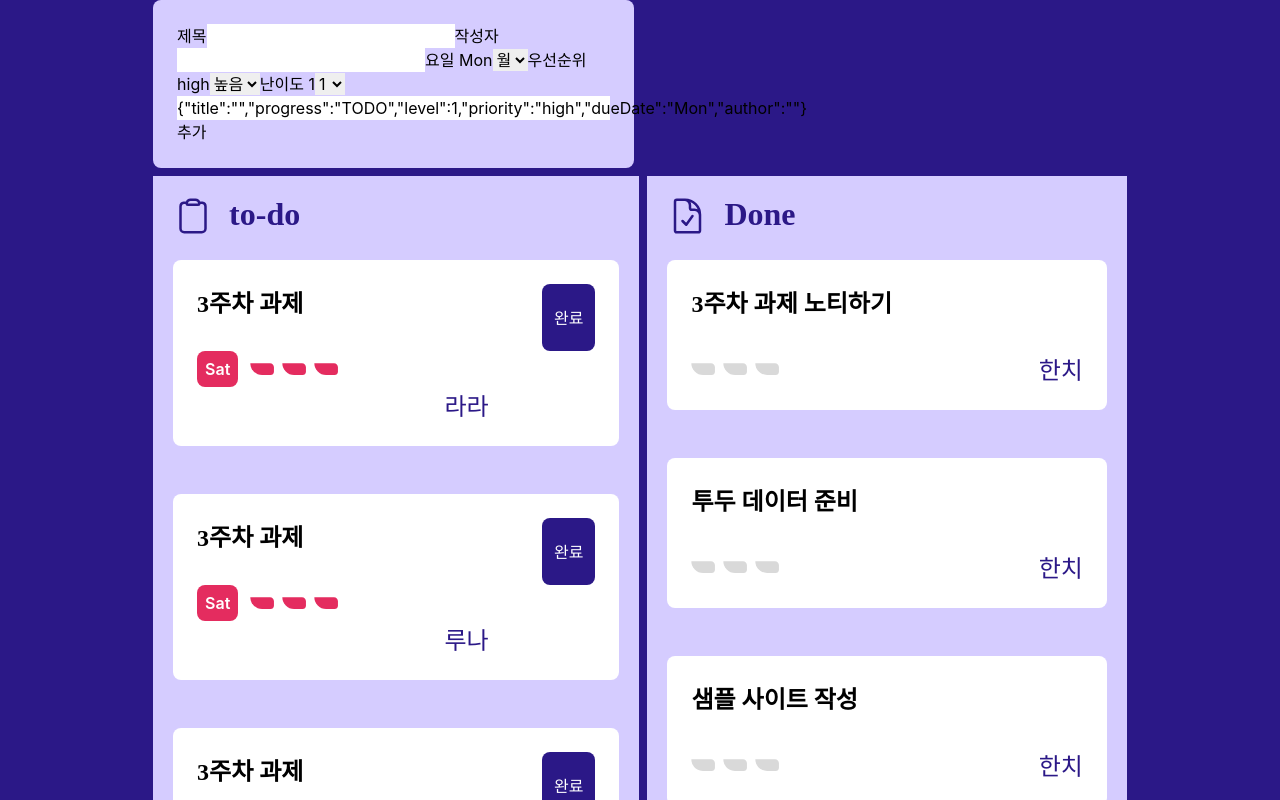
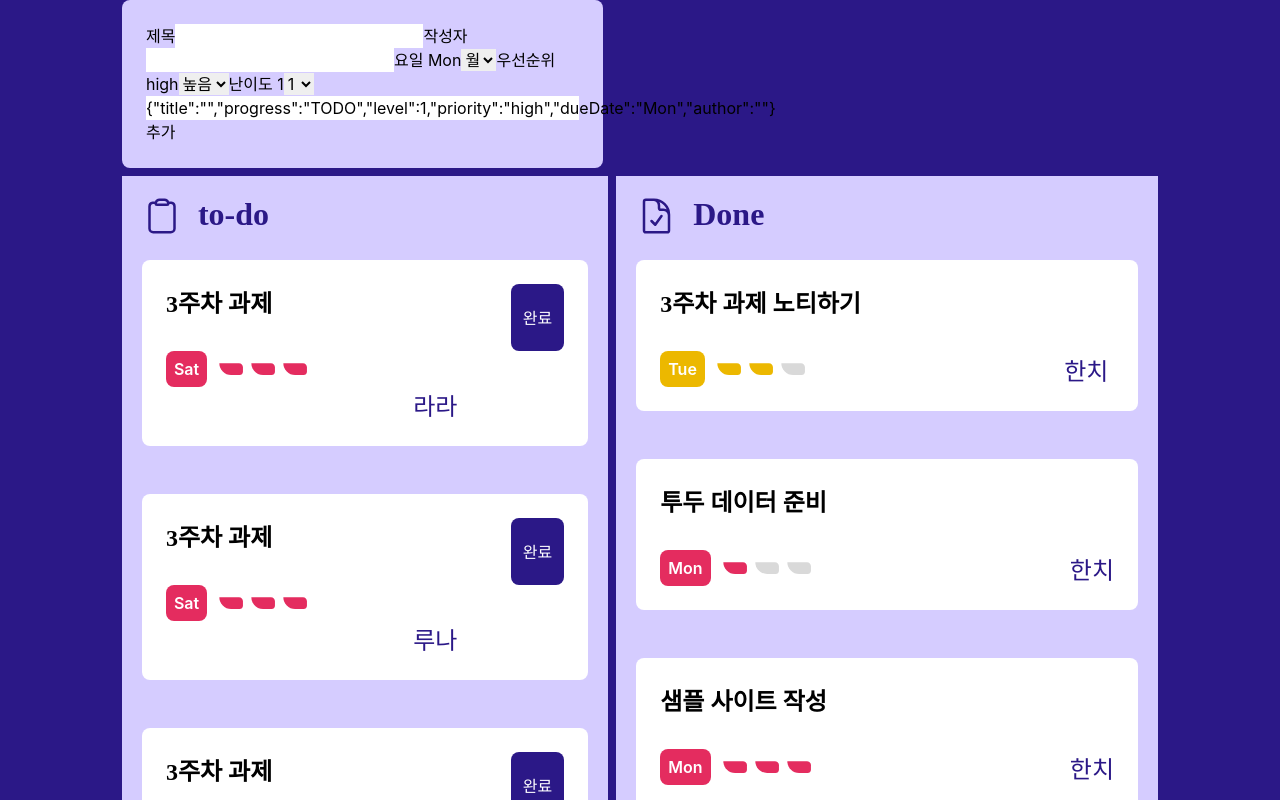
Before and after one commit to lindychi/frontend-bootcamp, a React (Create React App) app: page / in a window 1280 px wide. Shown: the top 800 px of the page. Built offline with nearby package versions, Linux system fonts and the light colour scheme.

Commit message:
done완료

```diff
--- a/src/App.tsx
+++ b/src/App.tsx
@@ -1,4 +1,5 @@
 import React, { useState } from "react";
+import clsx from "clsx";
 import "./App.css";
 import {
   Date,
@@ -77,16 +78,40 @@ function App() {
               >
                 <div className="frame1 styled-title pb-8">{item.title}</div>
                 <div className="frame2-1 flex w=[156px] space-x-3 items-center ">
-                  {/* <div className={`${priorityMap[item.priority] || "default"} styled-Date p-2 rounded-lg`}>{item.dueDate}</div>  */}
+                  <div
+                    className={`${
+                      priorityMap[item.priority] || "default"
+                    } styled-Date p-2 rounded-lg`}
+                  >
+                    {item.dueDate}
+                  </div>
                   <div className="frame2-2 flex gap-2">
-                    <div className="Priority">
-                      <MySVGIcon />
-                    </div>
-                    <div className="Priority">
-                      <MySVGIcon />
-                    </div>
-                    <div className="Priority">
-                      <MySVGIcon />
+                    <div className="frame2-2 flex gap-2">
+                      {[1, 2, 3].map((currentLevel) => (
+                        <div style={{ width: 24, height: 24 }}>
+                          <svg
+                            xmlns="http://www.w3.org/2000/svg"
+                            viewBox="0 0 55 55"
+                            fill="none"
+                            width="100%"
+                            height="100%"
+                          >
+                            <path
+                              d="M0.737061 14.2498H45.856C50.8397 14.2498 54.8797 18.2898 54.8797 23.2735V33.5864C54.8797 37.8582 51.4168 41.3211 47.1451 41.3211H27.8084C12.8573 41.3211 0.737061 29.2008 0.737061 14.2498Z"
+                              // fill="#D9D9D9"
+                              className={clsx([
+                                {
+                                  "!fill-[#D9D9D9]": item.level < currentLevel,
+                                  "fill-[#2D41A7]": item.priority === "low",
+                                  "fill-[#ECB800]": item.priority === "medium",
+                                  "fill-[#E42C5F]": item.priority === "high",
+                                  // item = map에 있는 imte 용어와 일치해야한다ㅣ.
+                                },
+                              ])}
+                            />
+                          </svg>
+                        </div>
+                      ))}
                     </div>
                   </div>
                   <div className="frame2-3 styled-name w-[291.5px] ">
```
